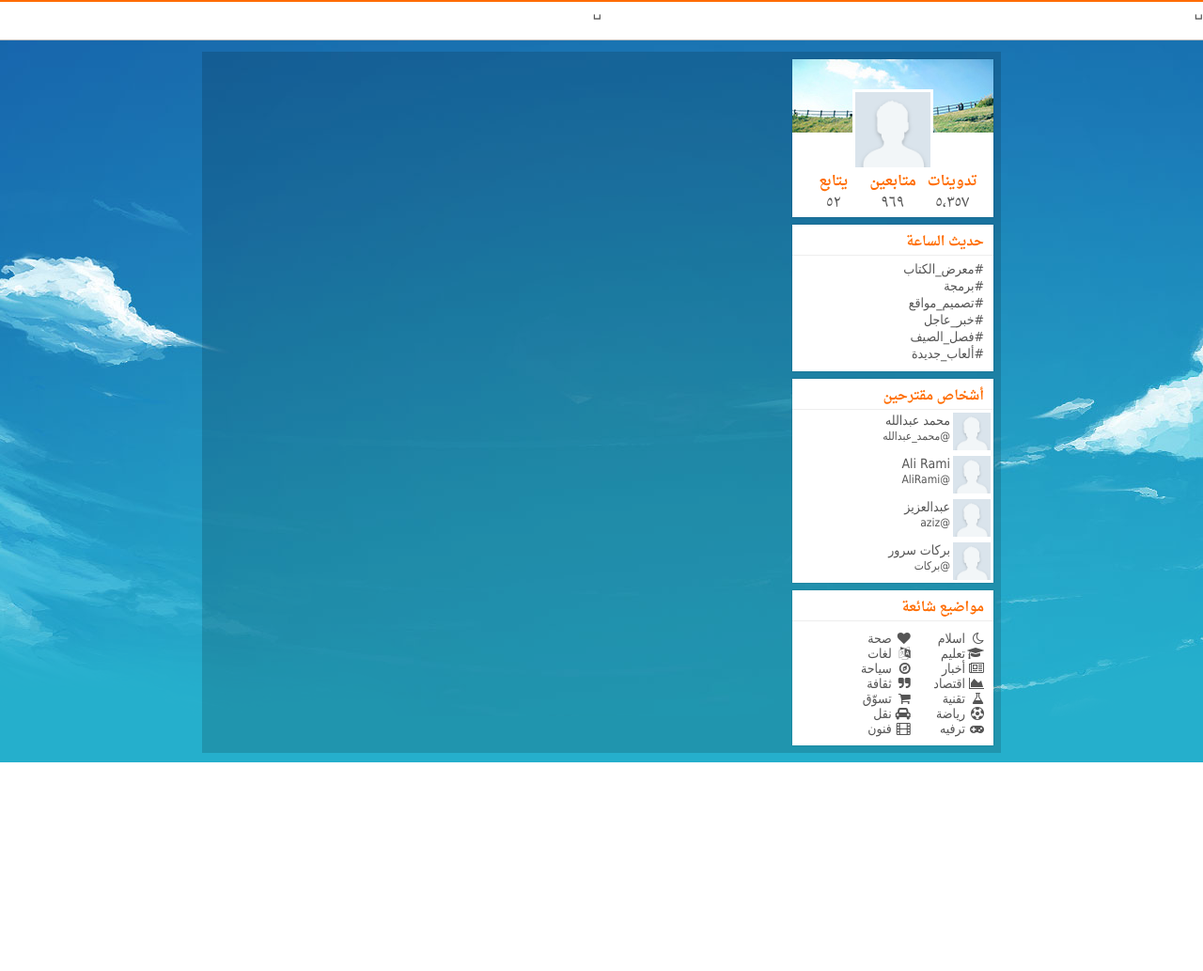
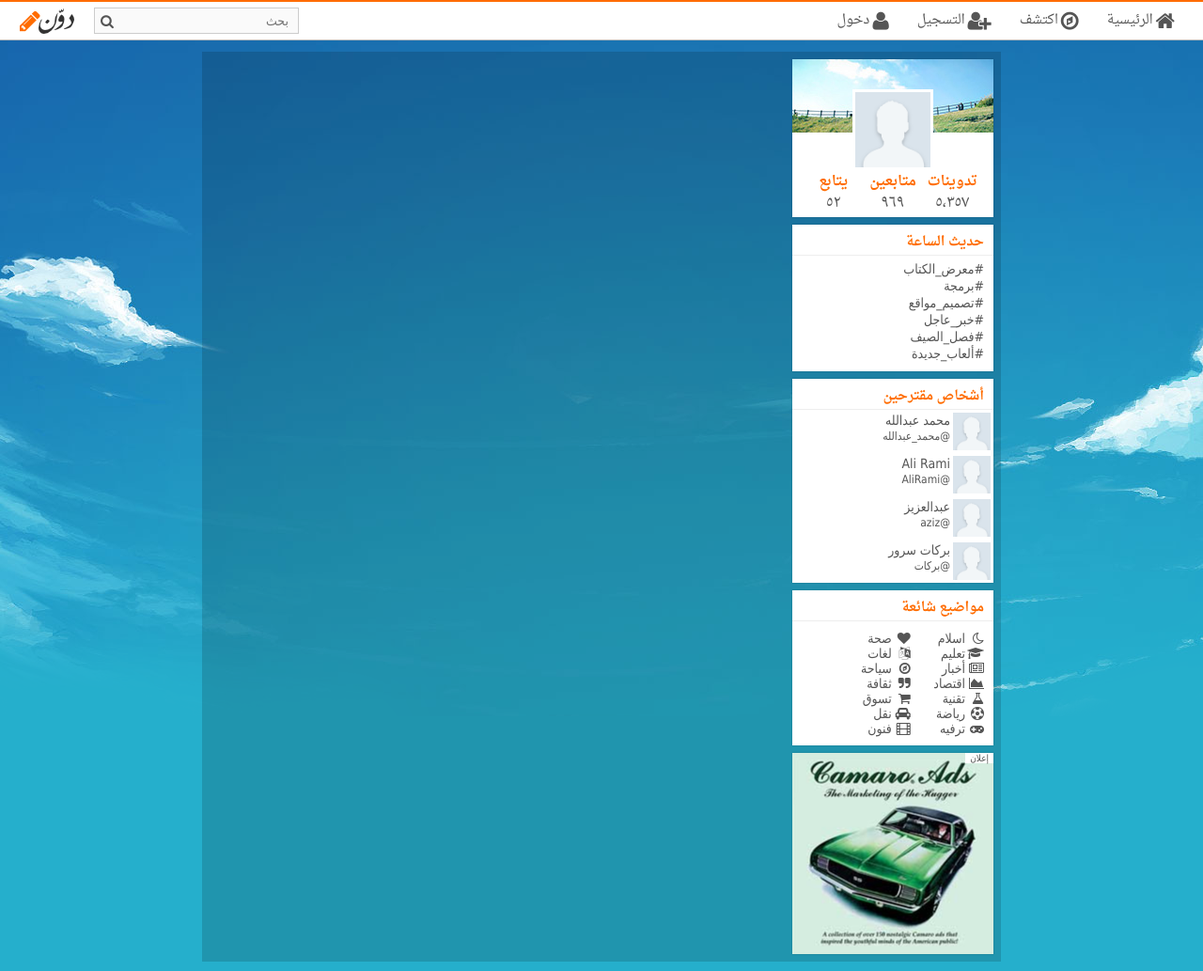
Before and after one commit to PHPGround/microblog, a PHP site: page / in a window 1280 px wide. Shown: the whole page at 94% size. Before the commit the page ends 811 px from the top, so only its background shows below. Run offline with PHP 8.4, Linux system fonts and the light colour scheme.

Commit message:
Further modifications on the home page.

```diff
--- a/template/assets/css/core-style.css
+++ b/template/assets/css/core-style.css
@@ -55,22 +55,6 @@ a:hover {
     overflow: auto;
 }
 
-.elem-50 {
-    width: 50%;
-}
-
-.elem-right {
-    float: right;
-    height: 100%;
-    /*background: green;*/
-}
-
-.elem-left {
-    float: left;
-    height: 100%;
-    /*background: yellow;*/
-}
-
 #header-outer {
     background: none repeat scroll 0 0 #ffffff;
     border-bottom: 1px solid #bbbbbb;
@@ -82,6 +66,84 @@ a:hover {
     top: 0;
     width: 100%;
     z-index: 9999;
+}
+
+#header-inner {
+
+}
+
+#navigation-bar {
+    display: inline-block;
+}
+
+#navigation-bar ul {
+    display: inline-block;
+    list-style: none;
+    margin: 0;
+    padding: 0;
+}
+
+#navigation-bar li {
+    float: right;
+    font-family: "Droid Arabic Naskh",Tahoma,serif;
+    font-size: 14px;
+    line-height: 40px;
+    margin-right: 30px;
+    text-align: right;
+}
+
+#navigation-bar li span {
+    float: right;
+    font-size: 22px;
+    line-height: 40px;
+    margin-left: 3px;
+}
+
+#tool-bar {
+    float: left;
+}
+
+#tool-bar a {
+    background: url("../image/logo.png") no-repeat center center;
+    display: inline-block;
+    float: left;
+    height: 40px;
+    width: 100px;
+}
+
+#tool-bar form {
+    float: left;
+    height: 40px;
+}
+
+#tool-bar form div {
+    background: #fafafa;
+    border: 1px solid #cccccc;
+    height: 26px;
+    margin-top: 6px;
+}
+
+
+#tool-bar form div input {
+    background: none repeat scroll 0 0 transparent;
+    border: medium none;
+    float: right;
+    font-size: 14px;
+    height: 100%;
+    margin: 0;
+    padding: 0 10px 0 0;
+    width: 180px;
+}
+
+
+#tool-bar form div button {
+    background: none repeat scroll 0 0 transparent;
+    border: medium none;
+    float: left;
+    font-size: 15px;
+    height: 26px;
+    line-height: 26px;
+    width: 26px;
 }
 
 #body-outer {
@@ -97,7 +159,7 @@ a:hover {
     width: 850px;
 }
 
-/* 239 */
+/* 214 */
 .widget {
     background: #fff;
     box-shadow: 0 0 2px rgba(0, 0, 0, 0.2);
@@ -244,3 +306,23 @@ a:hover {
 #suggested-topics a span {
     width: 20px;
 }
+
+
+.ads-widget {
+    background: url("../ads/ads-214x214.png") no-repeat center center #fff;
+    cursor: pointer;
+    display: block;
+    height: 214px;
+    position: relative;
+    width: 214px;
+}
+
+.ads-widget > span {
+    background: #fff;
+    font-size: 10px;
+    padding-left: 5px;
+    padding-right: 5px;
+    position: absolute;
+    right: 0;
+    top: 0;
+}
--- a/template/index.html
+++ b/template/index.html
@@ -13,36 +13,50 @@
 </head>
 <body>
   <header id="header-outer">
-        <div class="container">
-            <div class="elem-50 elem-right">&blank;</div>
-            <div class="elem-50 elem-left">&blank;</div>
+    <div id="header-inner">
+      <nav id="navigation-bar">
+        <ul>
+          <li><a href="#/"><span class="fa fa-home"></span>الرئيسية</a></li>
+          <li><a href="#/p/discover"><span class="fa fa-compass"></span>اكتشف</a></li>
+          <li><a href="#/p/signup"><span class="fa fa-user-plus"></span>التسجيل</a></li>
+          <li><a href="#/p/signin"><span class="fa fa-user"></span>دخول</a></li>
+        </ul>
+      </nav>
+      <div id="tool-bar">
+        <a href="#/"></a>
+        <form action="#/search" method="post">
+          <div>
+            <input type="text" autocomplete="off" placeholder="بحث" name="term">
+            <button class="fa fa-search"></button>
+          </div>
+        </form>
+      </div>
     </div>
   </header>
   <div id="body-outer">
     <div id="body-inner">
-            <div class="container">
       <div id="dashboard">
         <div class="widget">
           <div id="user-profile">
             <div id="user-background"></div>
-                            <a href="#">
+            <a href="#/user">
               <img id="user-avatar" src="static/avatar/avatar_default.png" alt="???-user-???">
             </a>
             <ul>
               <li>
-                                    <a href="#">
+                <a href="#/user">
                   <span>تدوينات</span>
                   <span>٥،٣٥٧</span>
                 </a>
               </li>
               <li>
-                                    <a href="#">
+                <a href="#/user/followers">
                   <span>متابعين</span>
                   <span>٩٦٩</span>
                 </a>
               </li>
               <li>
-                                    <a href="#">
+                <a href="#/user/following">
                   <span>يتابع</span>
                   <span>٥٢</span>
                 </a>
@@ -54,40 +68,40 @@
           <div class="widget-label">حديث الساعة</div>
           <div id="hot-topics">
             <ul>
-                                <li><a href="#">#معرض_الكتاب</a></li>
-                                <li><a href="#">#برمجة</a></li>
-                                <li><a href="#">#تصميم_مواقع</a></li>
-                                <li><a href="#">#خبر_عاجل</a></li>
-                                <li><a href="#">#فصل_الصيف</a></li>
-                                <li><a href="#">#ألعاب_جديدة</a></li>
+              <li><a href="#/hash?q=معرض_الكتاب">#معرض_الكتاب</a></li>
+              <li><a href="#/hash?q=برمجة">#برمجة</a></li>
+              <li><a href="#/hash?q=تصميم_مواقع">#تصميم_مواقع</a></li>
+              <li><a href="#/hash?q=خبر_عاجل">#خبر_عاجل</a></li>
+              <li><a href="#/hash?q=فصل_الصيف">#فصل_الصيف</a></li>
+              <li><a href="#/hash?q=ألعاب_جديدة">#ألعاب_جديدة</a></li>
             </ul>
           </div>
         </div>
         <div class="widget">
           <div class="widget-label">أشخاص مقترحين</div>
           <div id="suggested-people">
-                        <a href="#">
+          <a href="#/محمد_عبدالله">
             <img src="static/avatar/avatar_default.png" alt="???-user-???">
             <div>
               <p>محمد عبدالله</p>
               <span>@محمد_عبدالله</span>
             </div>
           </a>
-                        <a href="#">
+          <a href="#/AliRami">
             <img src="static/avatar/avatar_default.png" alt="???-user-???">
             <div>
               <p>Ali Rami</p>
               <span>@AliRami</span>
             </div>
           </a>
-                        <a href="#">
+          <a href="#/aziz">
             <img src="static/avatar/avatar_default.png" alt="???-user-???">
             <div>
               <p>عبدالعزيز</p>
               <span>@aziz</span>
             </div>
           </a>
-                        <a href="#">
+          <a href="#/بركات">
             <img src="static/avatar/avatar_default.png" alt="User">
             <div>
               <p>بركات سرور</p>
@@ -100,26 +114,30 @@
           <div class="widget-label">مواضيع شائعة</div>
           <div id="suggested-topics">
             <ul>
-                                <li><a href="#"><span class="fa fa-moon-o"></span>اسلام</a></li>
-                                <li><a href="#"><span class="fa fa-graduation-cap"></span>تعليم</a></li>
-                                <li><a href="#"><span class="fa fa-newspaper-o"></span>أخبار</a></li>
-                                <li><a href="#"><span class="fa fa-area-chart"></span>اقتصاد</a></li>
-                                <li><a href="#"><span class="fa fa-flask"></span>تقنية</a></li>
-                                <li><a href="#"><span class="fa fa-soccer-ball-o"></span>رياضة</a></li>
-                                <li><a href="#"><span class="fa fa-gamepad"></span>ترفيه</a></li>
+              <li><a href="#/hash?q=اسلام"><span class="fa fa-moon-o"></span>اسلام</a></li>
+              <li><a href="#/hash?q=تعليم"><span class="fa fa-graduation-cap"></span>تعليم</a></li>
+              <li><a href="#/hash?q=أخبار"><span class="fa fa-newspaper-o"></span>أخبار</a></li>
+              <li><a href="#/hash?q=اقتصاد"><span class="fa fa-area-chart"></span>اقتصاد</a></li>
+              <li><a href="#/hash?q=تقنية"><span class="fa fa-flask"></span>تقنية</a></li>
+              <li><a href="#/hash?q=رياضة"><span class="fa fa-soccer-ball-o"></span>رياضة</a></li>
+              <li><a href="#/hash?q=ترفيه"><span class="fa fa-gamepad"></span>ترفيه</a></li>
             </ul>
             <ul>
-                                <li><a href="#"><span class="fa fa-heart"></span>صحة</a></li>
-                                <li><a href="#"><span class="fa fa-language"></span>لغات</a></li>
-                                <li><a href="#"><span class="fa fa-compass"></span>سياحة</a></li>
-                                <li><a href="#"><span class="fa fa-quote-right"></span>ثقافة</a></li>
-                                <li><a href="#"><span class="fa fa-shopping-cart"></span>تسوّق</a></li>
-                                <li><a href="#"><span class="fa fa-car"></span>نقل</a></li>
-                                <li><a href="#"><span class="fa fa-film"></span>فنون</a></li>
+              <li><a href="#/hash?q=صحة"><span class="fa fa-heart"></span>صحة</a></li>
+              <li><a href="#/hash?q=لغات"><span class="fa fa-language"></span>لغات</a></li>
+              <li><a href="#/hash?q=سياحة"><span class="fa fa-compass"></span>سياحة</a></li>
+              <li><a href="#/hash?q=ثقافة"><span class="fa fa-quote-right"></span>ثقافة</a></li>
+              <li><a href="#/hash?q=تسوق"><span class="fa fa-shopping-cart"></span>تسوق</a></li>
+              <li><a href="#/hash?q=نقل"><span class="fa fa-car"></span>نقل</a></li>
+              <li><a href="#/hash?q=فنون"><span class="fa fa-film"></span>فنون</a></li>
             </ul>
           </div>
         </div>
-                    <div class="widget"></div>
+        <div class="widget">
+          <a class="ads-widget" href="#/ads/a339cdf1373ef73621768f201eb7239f">
+            <span>إعلان</span>
+          </a>
+        </div>
       </div>
       <div id="content-main">
         <div class="widget"></div>
@@ -127,6 +145,5 @@
       </div>
     </div>
   </div>
-    </div>
 </body>
 </html>
```
Also changed, not shown: template/assets/ads/ads-214x214.png (added), template/assets/image/logo.png (added). Lines whose indentation alone changed are shown as unchanged.
